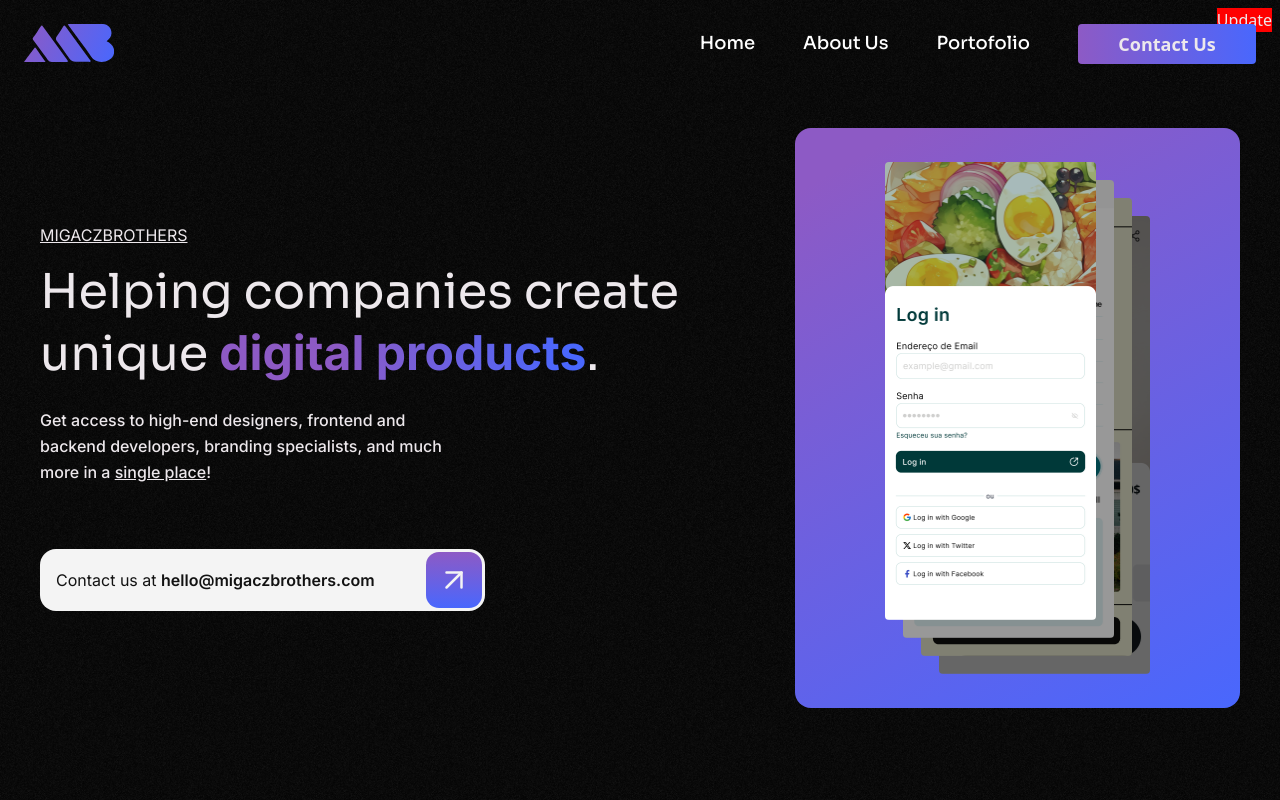
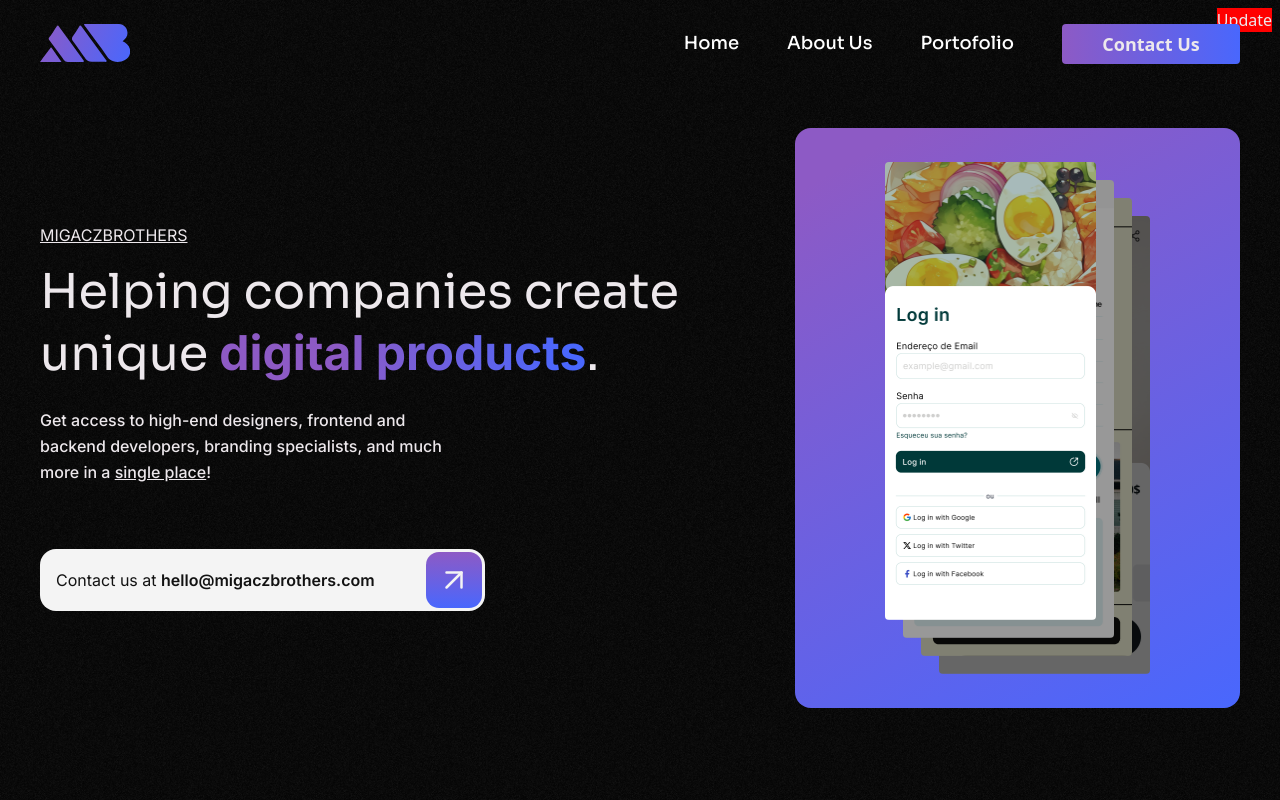
Before and after one commit to Migacz-Brothers/migacz-brothers, a Next.js app: page / in a window 1280 px wide. Shown: the top 800 px of the page. Built offline with nearby package versions, Linux system fonts and the light colour scheme.

Commit message:
hotfix navbar

```diff
--- a/components/Navbar/Navbar.tsx
+++ b/components/Navbar/Navbar.tsx
@@ -6,6 +6,7 @@ import { MouseEventHandler, useState } from 'react';
 import { AnimatePresence, motion } from 'framer-motion';
 import cn from 'clsx';
 //////LibraryImports
+import { section } from '../design-system';
 
 //////IconsImports
 import NavbarIcon from '../svgs/NavbarIcon';
@@ -36,7 +37,7 @@ export default function Navbar() {
           // 'bg-[#ffffff10]'
         )}
       >
-        <div className='max-w-[1264px] mx-auto lg:px-4 px-8 flex justify-between'>
+        <div className={cn(section, 'flex justify-between')}>
           <Link href={'#'}>
             <NavbarIcon />
           </Link>
--- a/components/svgs/NavbarIcon.tsx
+++ b/components/svgs/NavbarIcon.tsx
@@ -7,7 +7,7 @@ export default function NavbarIcon() {
       fill='none'
       xmlns='http://www.w3.org/2000/svg'
     >
-      <g clip-path='url(#clip0_1312_2274)'>
+      <g clipPath='url(#clip0_1312_2274)'>
         <path
           d='M44 0.0361925C55.8166 0.0361925 67.4083 -0.0684023 78.9924 0.078028C85.5886 0.161702 89.6036 7.57387 86.3288 13.1731C85.4452 14.6827 84.0577 15.8123 82.6315 17.1267C86.0924 18.7862 88.5766 20.9827 89.6618 24.2634C91.2042 28.9388 89.406 33.4467 84.9181 36.0685C80.2868 38.7705 73.6286 38.5404 69.8383 35.4654C68.8501 34.6635 67.9277 33.7326 67.2456 32.7146C60.382 22.5098 52.7665 12.7477 45.4998 2.78002C44.9301 1.99905 44.155 1.29131 44 0.0361925Z'
           fill='url(#paint0_linear_1312_2274)'
```
